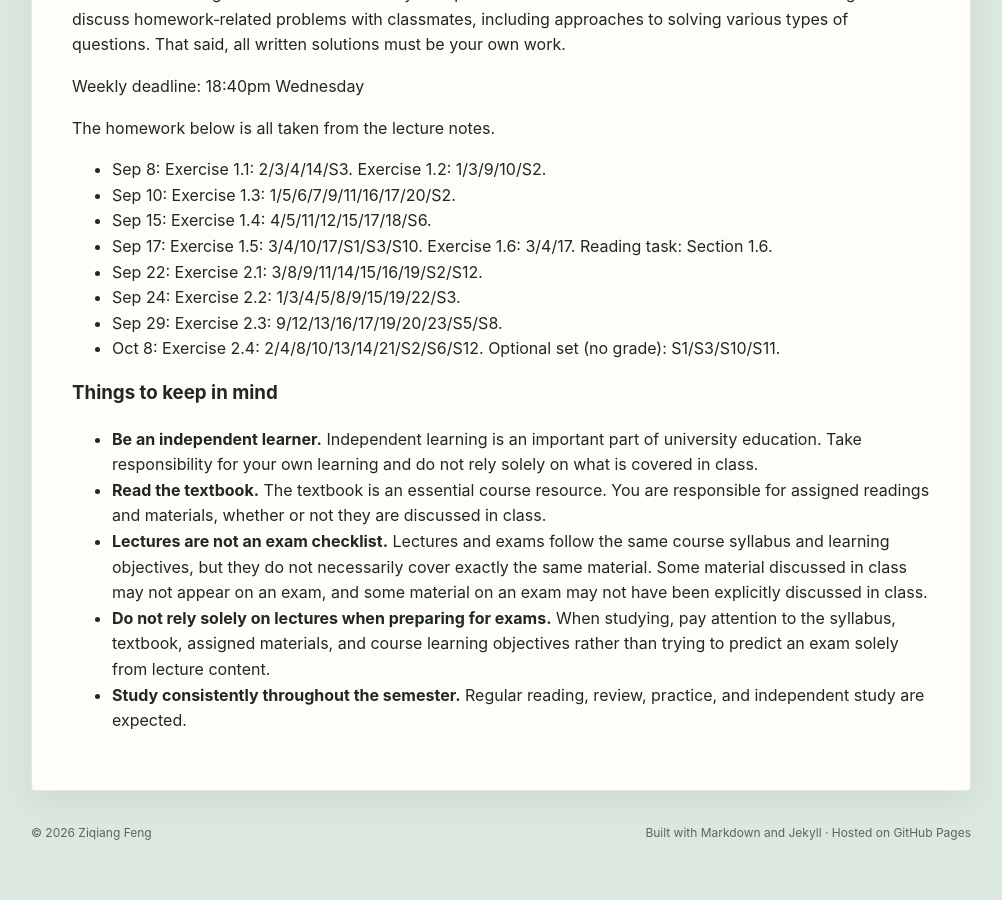
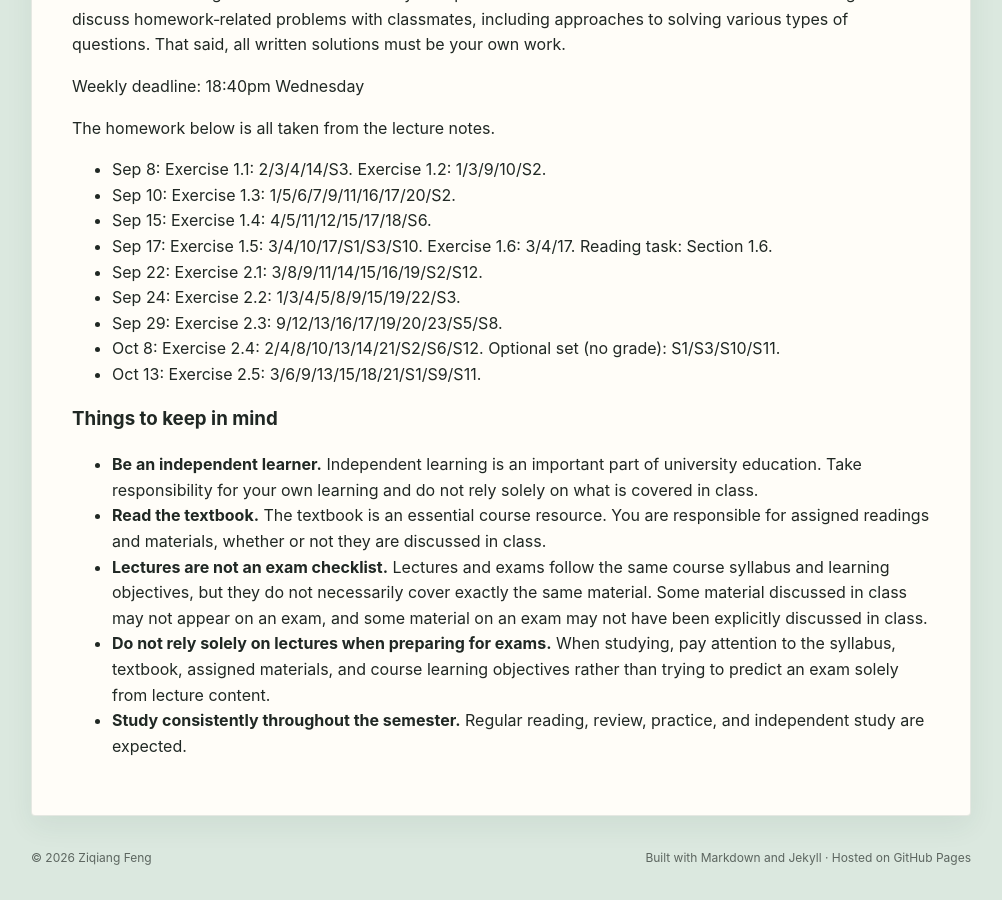
Before and after one commit to ziqiangfeng95/ziqiangfeng95.github.io, a Jekyll site: the page built from teaching/advmath/index.md, in a window 1280 px wide and 900 px high, scrolled down 1558 px. Shown: the whole window, without its empty margins (139-1141 px from the left). Built offline with Jekyll 4.4.1, drawn with Linux system fonts in a browser that asks for light colours; before the commit the page ends 2432 px from its top, so only the background shows below that.

Commit message:
Update index.md

```diff
--- a/teaching/advmath/index.md
+++ b/teaching/advmath/index.md
@@ -104,6 +104,7 @@ The homework below is all taken from the lecture notes.
 - Sep 24: Exercise 2.2: 1/3/4/5/8/9/15/19/22/S3.
 - Sep 29: Exercise 2.3: 9/12/13/16/17/19/20/23/S5/S8.
 - Oct 8: Exercise 2.4: 2/4/8/10/13/14/21/S2/S6/S12. Optional set (no grade): S1/S3/S10/S11.
+- Oct 13: Exercise 2.5: 3/6/9/13/15/18/21/S1/S9/S11.
 
 ### Things to keep in mind
 
```
